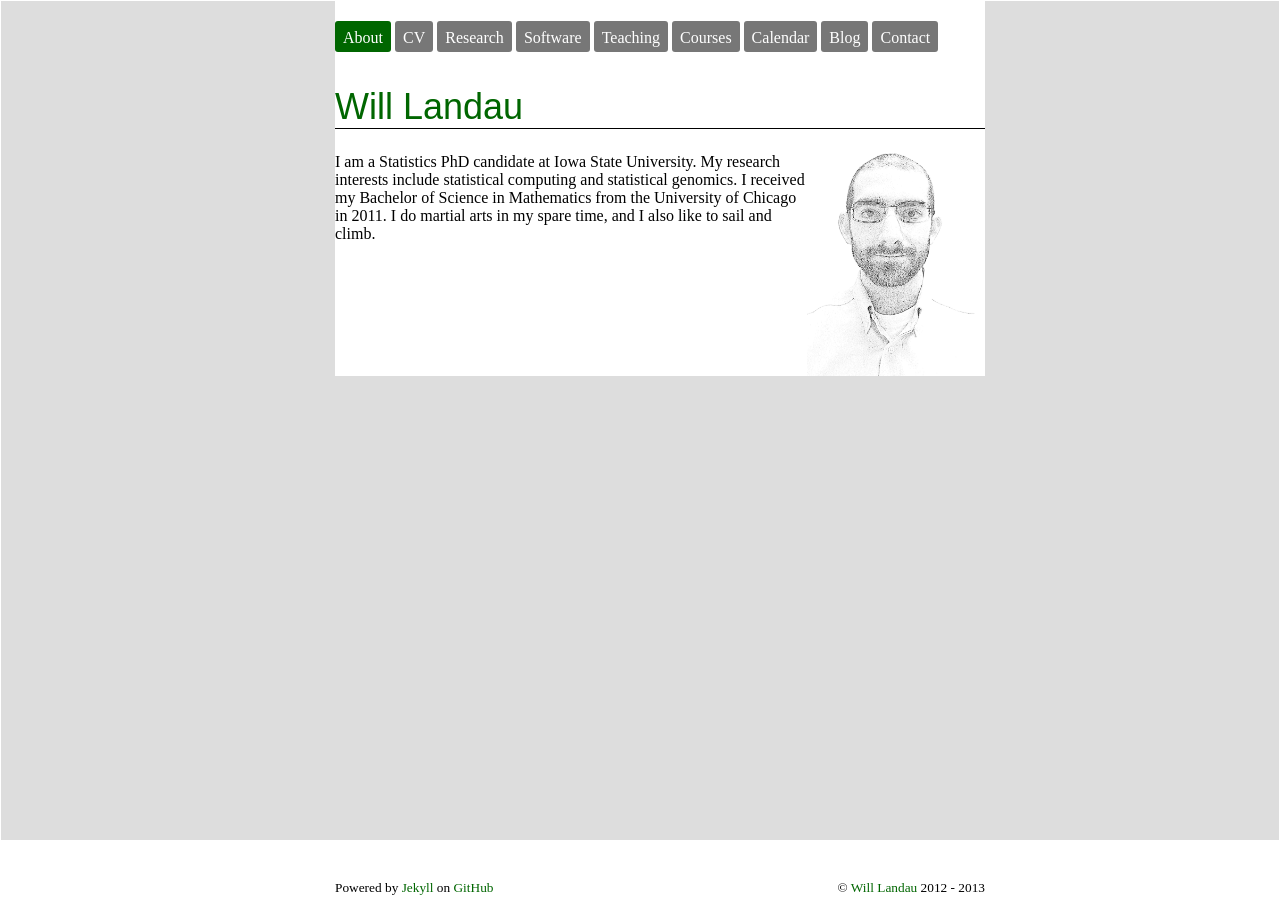
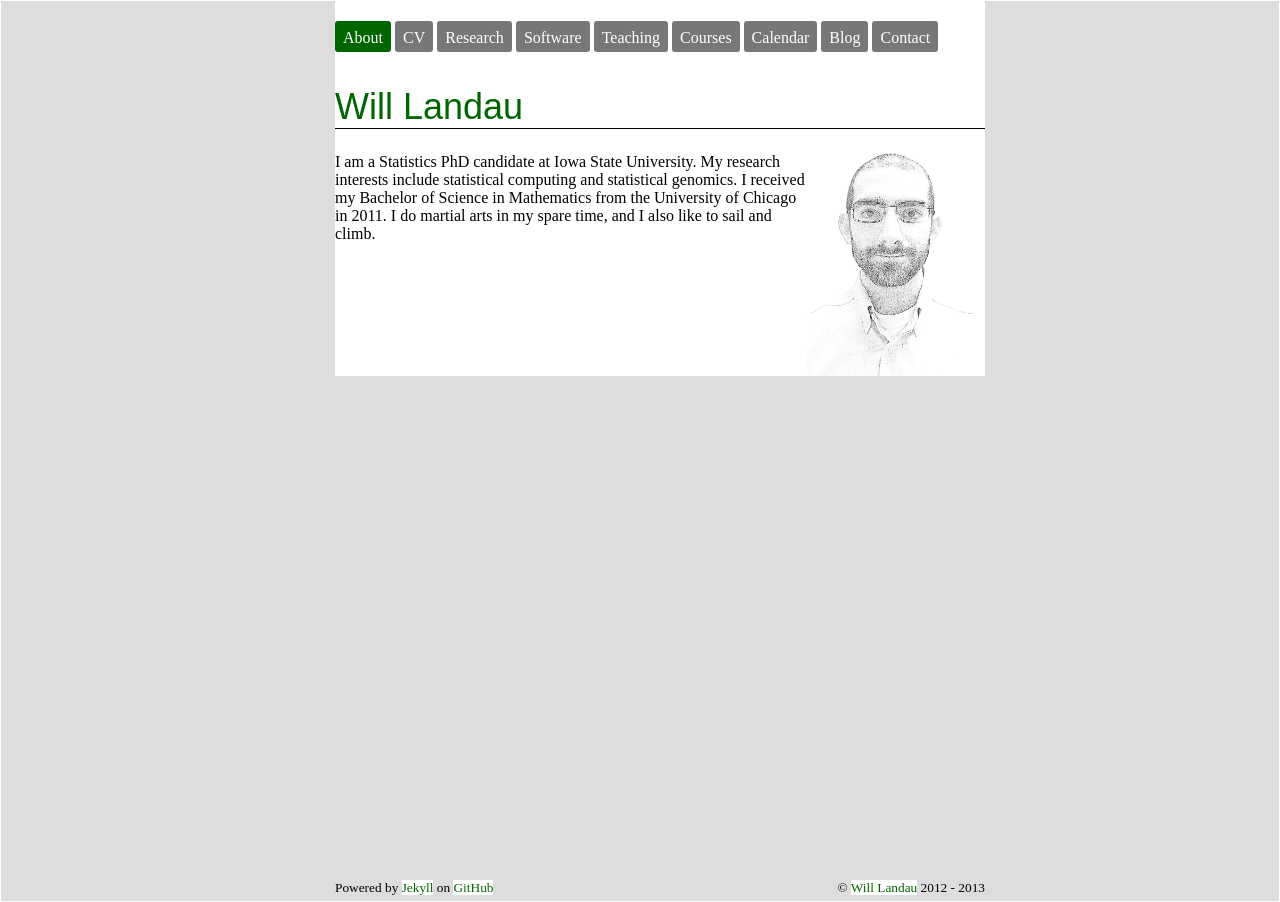
Before and after one commit to wlandau/wlandau.github.io, a Jekyll site: the page built from index.html, in a window 1280 px wide. Built offline with Jekyll 4.4.1, drawn with Linux system fonts in a browser that asks for light colours; nearby versions of some CDN libraries.

```diff
--- a/css/wml-custom.css
+++ b/css/wml-custom.css
@@ -116,11 +116,12 @@
 
 #footer{
   padding-top: 40px;
+  background: #DDDDDD;
 }
 
 #footer a{
   color: #006600;
-  background: none;
+  background: white;
   text-decoration: none;
   transition: text-decoration.2s ease-in;
   -moz-transition: text-decoration .2s ease-in;
```
